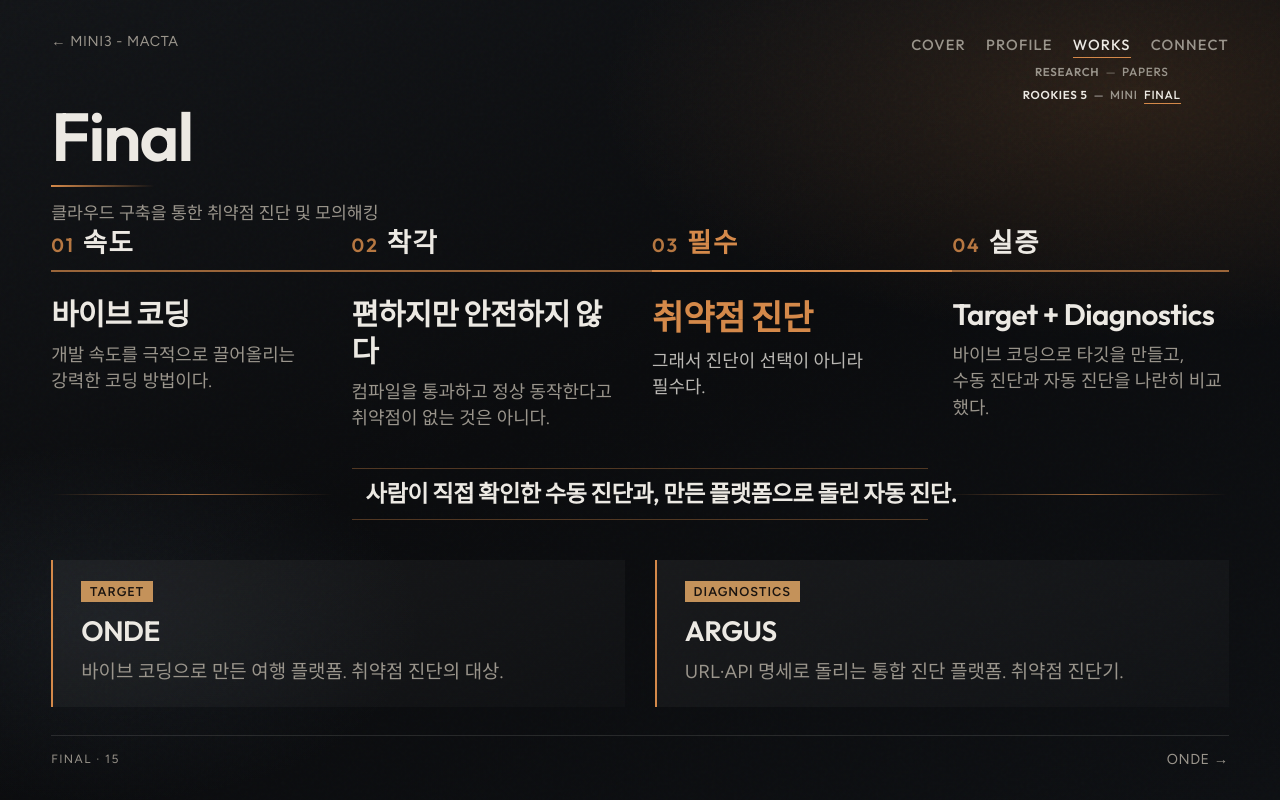
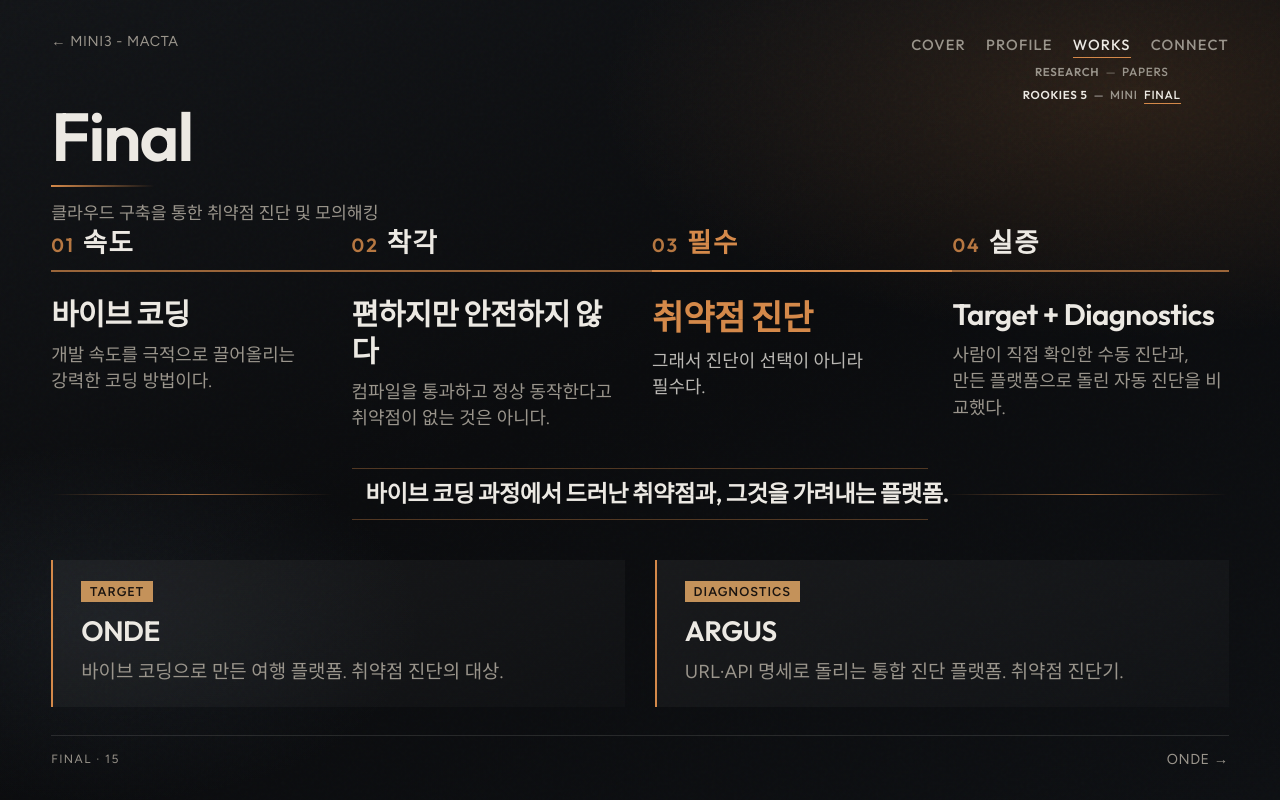
Before and after one commit to Hyeonseok93/Hyeonseok93.portfolio, a website: page pages/final.html in a window 1280 px wide. Drawn offline with Linux system fonts and the light colour scheme.

Commit message:
Move manual vs auto diagnosis copy to the Final hub proof beat.
Co-authored-by: Cursor <cursoragent@cursor.com>

```diff
--- a/pages/final.html
+++ b/pages/final.html
@@ -57,14 +57,14 @@
                   <span class="beat__label">실증</span>
                 </div>
                 <p class="beat__line">Target + Diagnostics</p>
-                <p class="beat__sub">바이브 코딩으로 타깃을 만들고,<br />수동 진단과 자동 진단을 나란히 비교했다.</p>
+                <p class="beat__sub">사람이 직접 확인한 수동 진단과,<br />만든 플랫폼으로 돌린 자동 진단을 비교했다.</p>
               </li>
             </ol>
 
             <div class="split">
               <span class="split__stem" aria-hidden="true"></span>
               <div class="split__core">
-                <p class="split__text">사람이 직접 확인한 수동 진단과, 만든 플랫폼으로 돌린 자동 진단.</p>
+                <p class="split__text">바이브 코딩 과정에서 드러난 취약점과, 그것을 가려내는 플랫폼.</p>
               </div>
               <span class="split__arms" aria-hidden="true"></span>
             </div>
```
